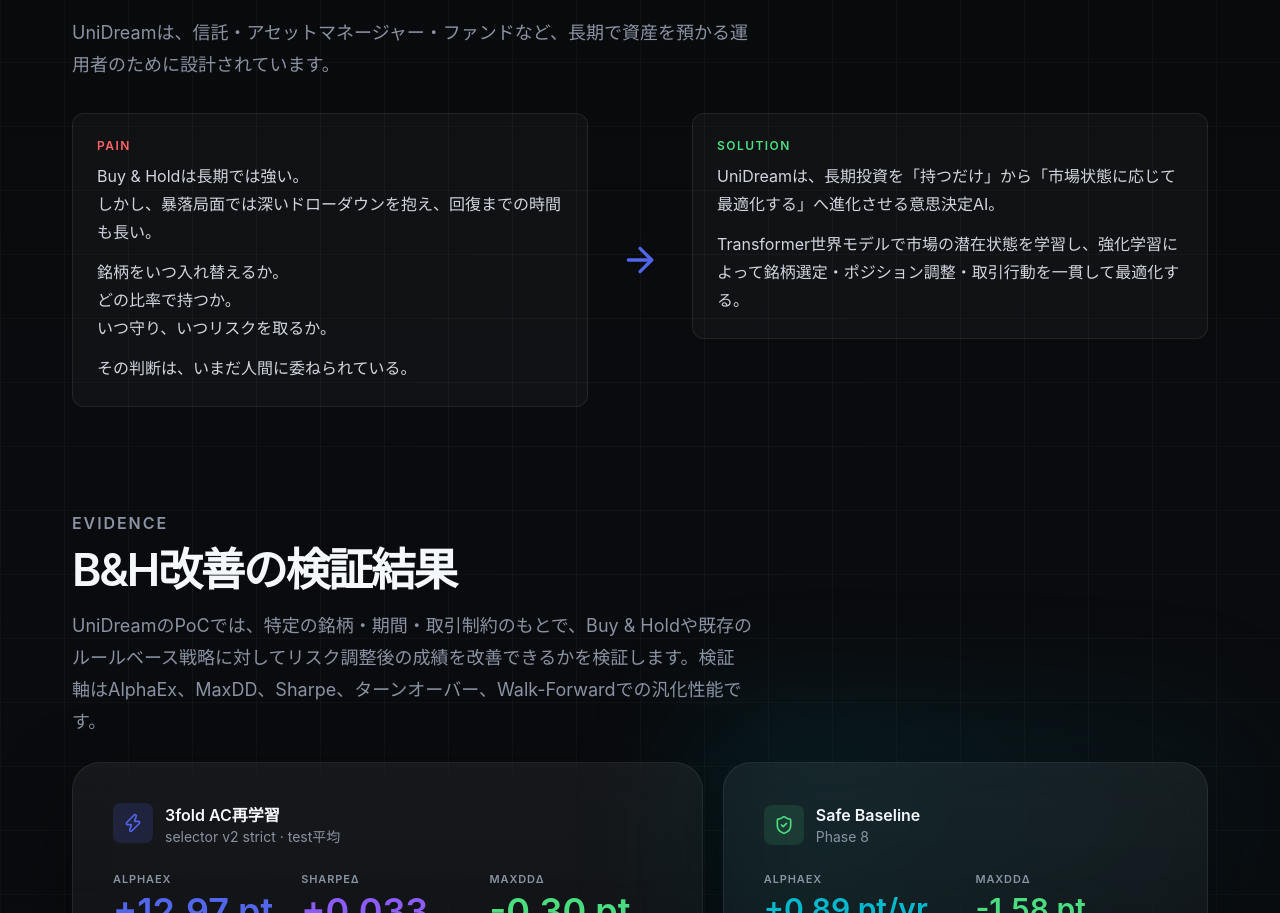
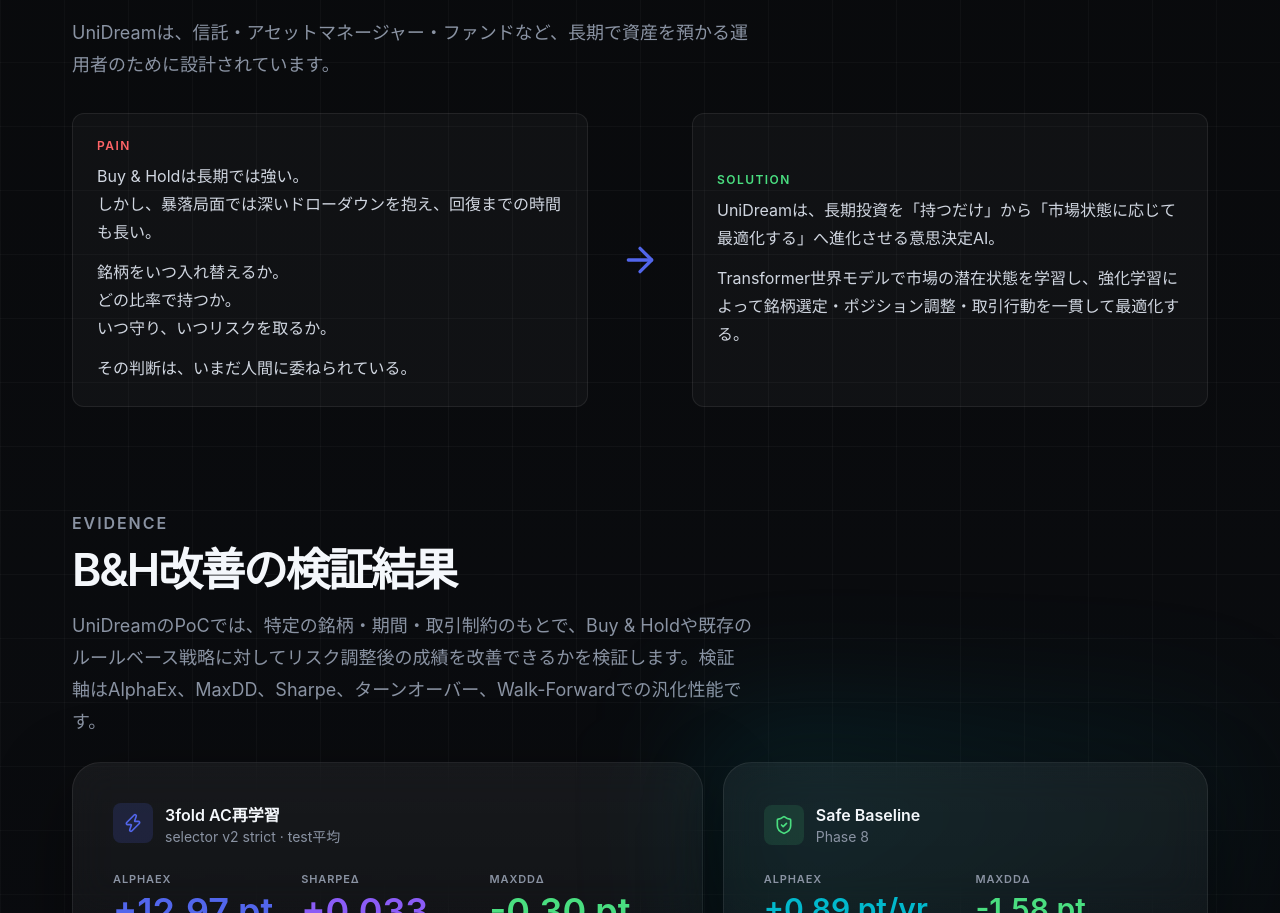
Before and after one commit to shinji-ogasa/unidream-demo-web, a Next.js app: page /homepage in a window 1280 px wide. Shown: the part 962-1875 px from the top of the page. Built offline with nearby package versions, Linux system fonts and the light colour scheme.

Commit message:
equal height PAIN/SOLUTION cards with vertical center alignment

```diff
--- a/src/app/homepage/page.tsx
+++ b/src/app/homepage/page.tsx
@@ -229,8 +229,8 @@
             UniDreamは、信託・アセットマネージャー・ファンドなど、長期で資産を預かる運用者のために設計されています。
           </p>
         </div>
-        <div className="flex flex-col md:flex-row items-start gap-4 md:gap-8">
-          <AnimateInView className="flex-1 rounded-xl border border-[rgba(255,255,255,0.08)] bg-[rgba(255,255,255,0.03)] p-6" x={-16} y={0}>
+        <div className="flex flex-col md:flex-row items-stretch gap-4 md:gap-8">
+          <AnimateInView className="flex-1 rounded-xl border border-[rgba(255,255,255,0.08)] bg-[rgba(255,255,255,0.03)] p-6 flex flex-col justify-center" x={-16} y={0}>
             <p className="text-xs font-semibold tracking-[0.12em] text-[#ff6467] mb-2">PAIN</p>
             <div className="text-base leading-7 text-[#d0d6e0] space-y-3">
               <p>Buy & Holdは長期では強い。<br />しかし、暴落局面では深いドローダウンを抱え、回復までの時間も長い。</p>
@@ -241,7 +241,7 @@
           <div className="flex items-center justify-center self-stretch">
             <ArrowRight className="h-10 w-10 text-[#5266eb] rotate-90 md:rotate-0" />
           </div>
-          <AnimateInView className="flex-1 rounded-xl border border-[rgba(255,255,255,0.08)] bg-[rgba(255,255,255,0.03)] p-6" x={16} y={0} delay={0.15}>
+          <AnimateInView className="flex-1 rounded-xl border border-[rgba(255,255,255,0.08)] bg-[rgba(255,255,255,0.03)] p-6 flex flex-col justify-center" x={16} y={0} delay={0.15}>
             <p className="text-xs font-semibold tracking-[0.12em] text-[#4ade80] mb-2">SOLUTION</p>
             <div className="text-base leading-7 text-[#d0d6e0] space-y-3">
               <p>UniDreamは、長期投資を「持つだけ」から「市場状態に応じて最適化する」へ進化させる意思決定AI。</p>
```
